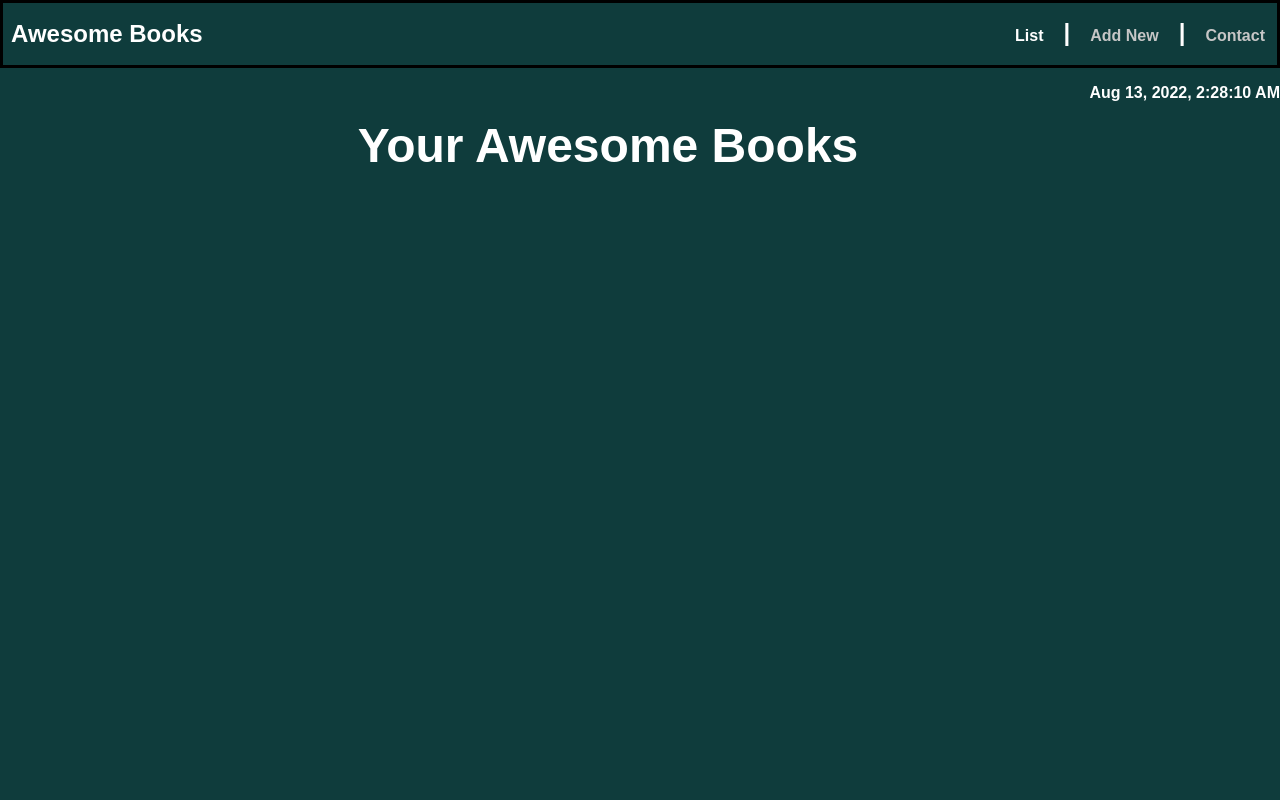
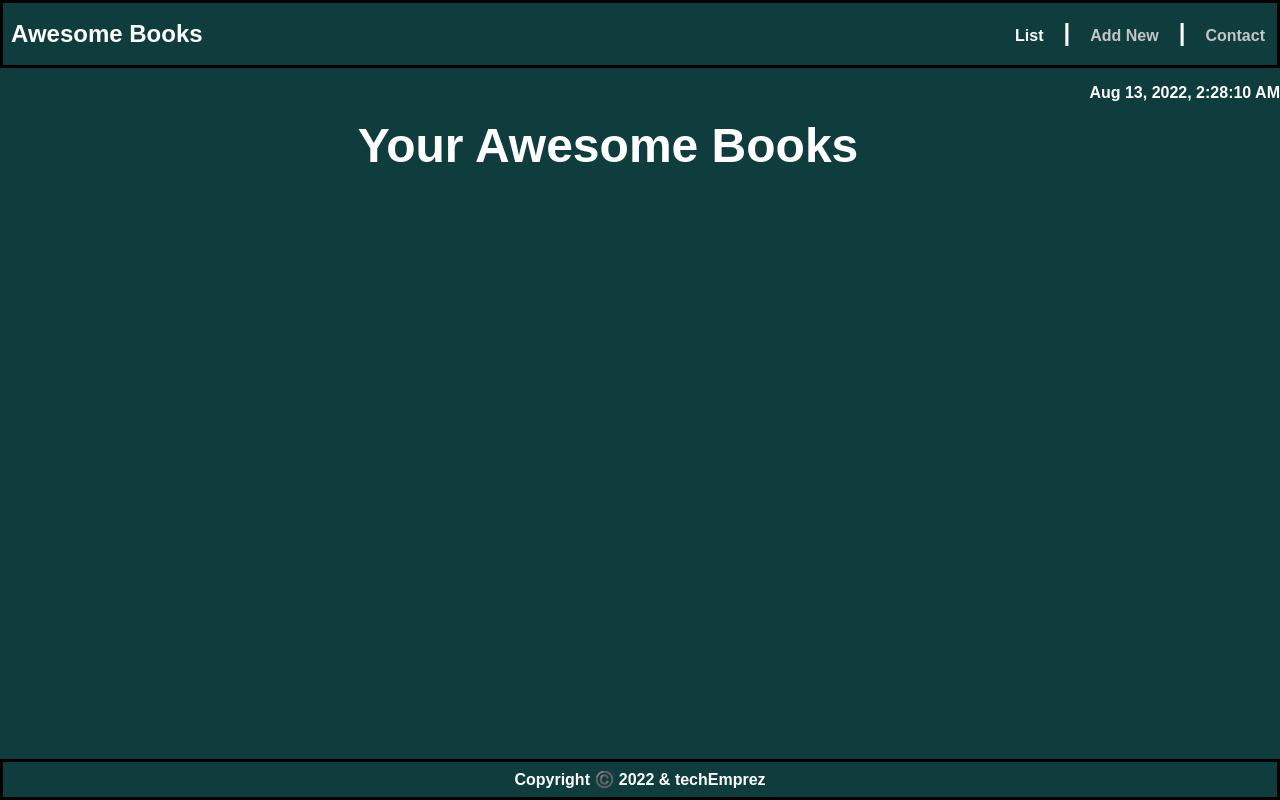
Before and after one commit to techEmprez/take-home-test-awesome-books, a website with bundled scripts: page index.html in a window 1280 px wide. Built offline with nearby package versions, Linux system fonts and the light colour scheme.

Commit message:
Add footer section

```diff
--- a/index.html
+++ b/index.html
@@ -57,6 +57,17 @@
             </ul>
         </section>
 
+        <!-- Footer Section -->
+        <footer>
+            <span>Copyright ©️ 2022</span>
+
+            <span>&</span>
+            <span>
+                <a href="https://github.com/techEmprez">techEmprez</a>
+            </span>
+
+        </footer>
+
     </body>
 
 </html>
```
